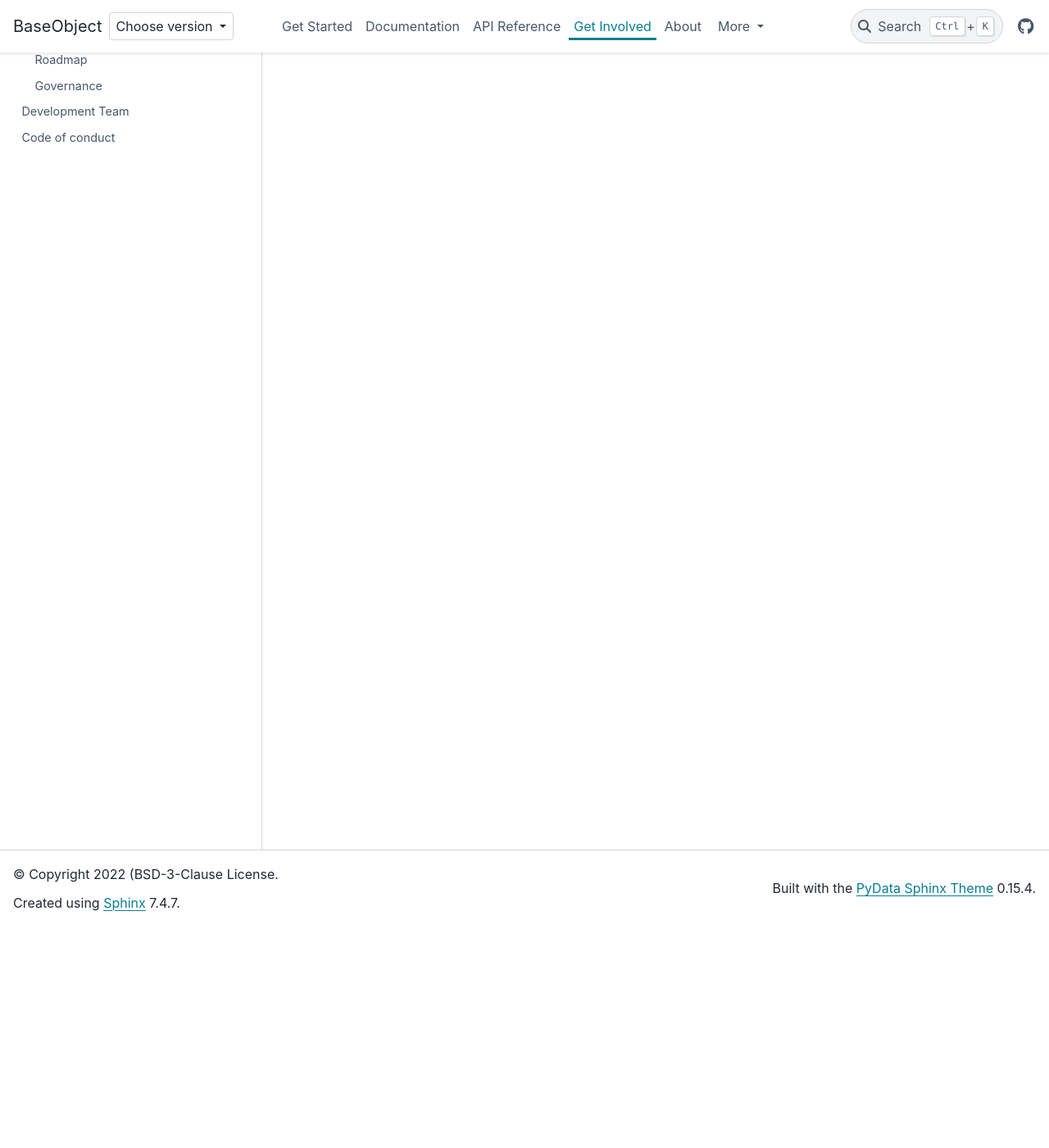
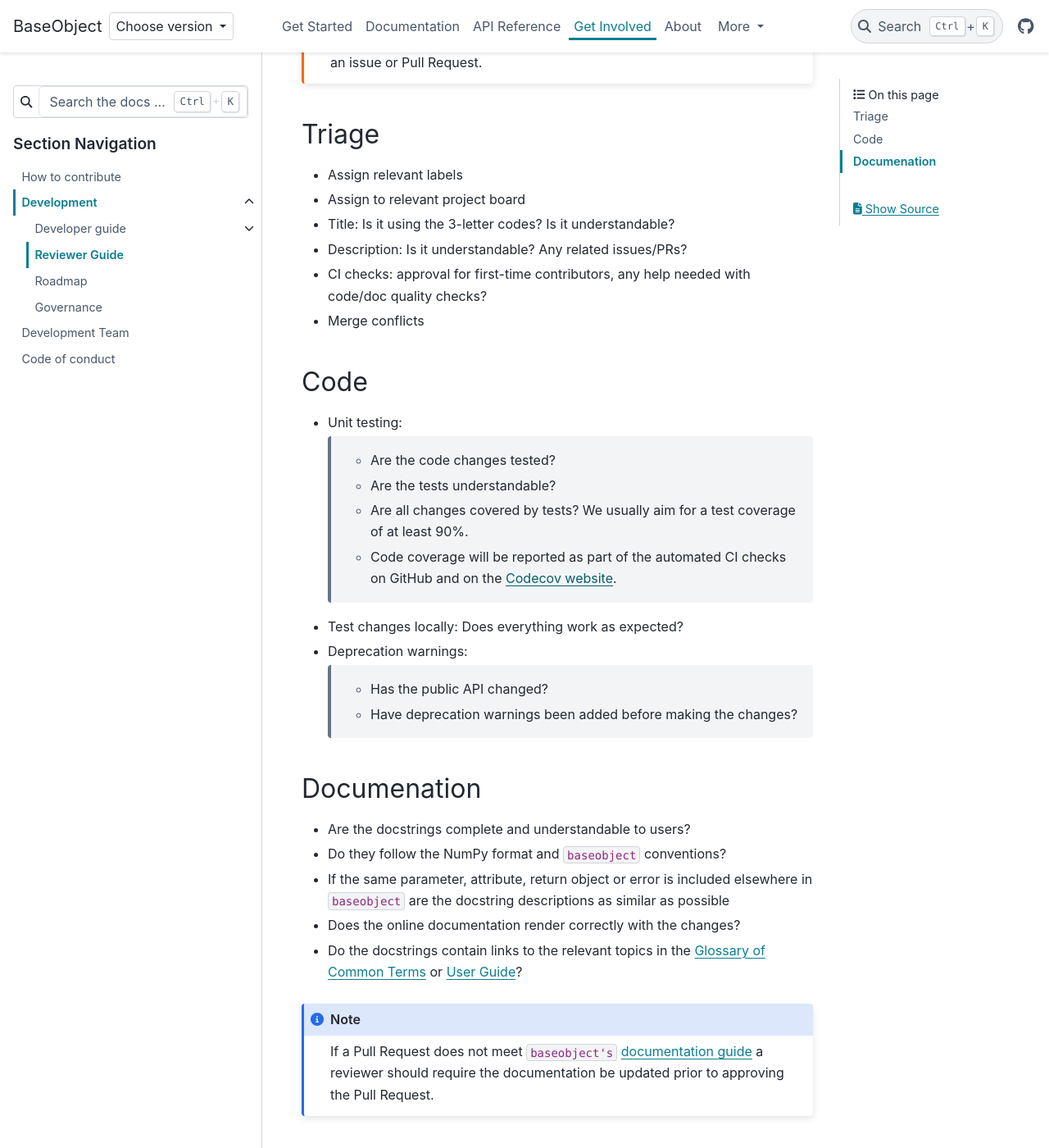
Before and after one commit to sktime/skbase, a Sphinx documentation site: the page built from docs/source/contribute/development/reviewer_guide.rst, in a window 1280 px wide and 1400 px high, scrolled down 270 px. Shown: the whole window at 82% size. Built offline with Sphinx 7.4.7 and the PyData theme 0.15.4, drawn with Linux system fonts in a browser that asks for light colours; comment, search, counter and statistics services are not loaded; some of the changed text lies outside the part shown.

Commit message:
Add reviewer guide content

```diff
--- a/docs/source/contribute/development/reviewer_guide.rst
+++ b/docs/source/contribute/development/reviewer_guide.rst
@@ -1,3 +1,62 @@
+.. _reviewer_guide:
+
 ==============
-Reviewer guide
+Reviewer Guide
 ==============
+
+Pull Request reviewers play an important role in ``baseobject's`` development.
+
+.. warning::
+
+    The reviewer guide is under development. If you have suggestions, open an
+    issue or Pull Request.
+
+
+Triage
+======
+
+* Assign relevant labels
+* Assign to relevant project board
+* Title: Is it using the 3-letter codes? Is it understandable?
+* Description: Is it understandable? Any related issues/PRs?
+* CI checks: approval for first-time contributors, any help needed with
+  code/doc quality checks?
+* Merge conflicts
+
+Code
+====
+
+* Unit testing:
+
+    - Are the code changes tested?
+    - Are the tests understandable?
+    - Are all changes covered by tests? We usually aim for a test coverage of
+      at least 90%.
+    - Code coverage will be reported as part of the automated CI checks on
+      GitHub and on the
+      `Codecov website <https://app.codecov.io/gh/sktime/baseobject>`_.
+
+* Test changes locally: Does everything work as expected?
+* Deprecation warnings:
+
+    - Has the public API changed?
+    - Have deprecation warnings been added before making the changes?
+
+.. _reviewer_guide_doc:
+
+Documenation
+============
+
+* Are the docstrings complete and understandable to users?
+* Do they follow the NumPy format and ``baseobject`` conventions?
+* If the same parameter, attribute, return object or error is included elsewhere
+  in ``baseobject`` are the docstring descriptions as similar as possible
+* Does the online documentation render correctly with the changes?
+* Do the docstrings contain links to the relevant topics in the
+  :ref:`glossary` or :ref:`user_guide`?
+
+.. note::
+
+    If a Pull Request does not meet ``baseobject's``
+    :ref:`documentation guide <developer_guide_documentation>` a reviewer should
+    require the documentation be updated prior to approving the Pull Request.
```
